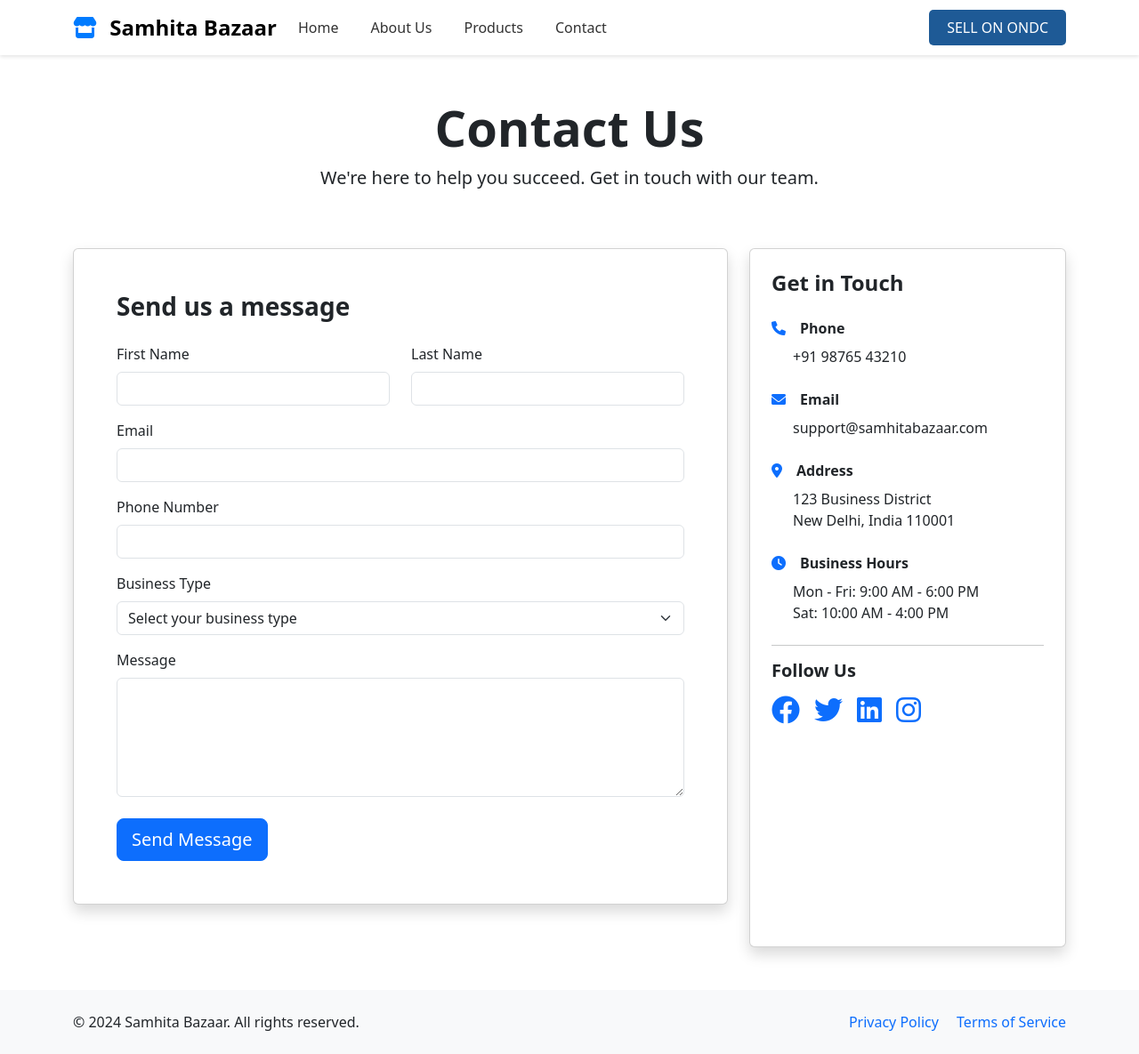
After one commit to Firoz8948/newproject-demo, a Flask app: template templates/contact.html in a window 1280 px wide. The commit adds this page. Shown: the whole page at 89% size. Run offline with Flask 3, Linux system fonts and the light colour scheme; the template is opened without the code that fills it, so the values that code supplies are empty.

Commit message:
Checkpoint before follow-up message
Co-authored-by: loveumates <loveumates@gmail.com>

```diff
--- /dev/null
+++ b/templates/base.html
@@ -0,0 +1,109 @@
+<!doctype html>
+<html lang="en">
+<head>
+    <meta charset="utf-8">
+    <meta name="viewport" content="width=device-width, initial-scale=1">
+    <title>{% block title %}Samhita Bazaar{% endblock %}</title>
+    <link href="https://cdn.jsdelivr.net/npm/bootstrap@5.3.6/dist/css/bootstrap.min.css" rel="stylesheet" integrity="sha384-4Q6Gf2aSP4eDXB8Miphtr37CMZZQ5oXLH2yaXMJ2w8e2ZtHTl7GptT4jmndRuHDT" crossorigin="anonymous">
+    <link href="https://cdnjs.cloudflare.com/ajax/libs/font-awesome/6.0.0/css/all.min.css" rel="stylesheet">
+    <style>
+        .navbar-brand {
+            font-weight: 600;
+            font-size: 1.5rem;
+        }
+        .navbar-brand .brand-icon {
+            color: #007bff;
+            margin-right: 8px;
+        }
+        .sell-btn {
+            background-color: #1e5a96;
+            border: none;
+            padding: 8px 20px;
+            font-weight: 500;
+            border-radius: 5px;
+        }
+        .sell-btn:hover {
+            background-color: #164a7a;
+        }
+        .navbar-nav .nav-link {
+            font-weight: 500;
+            color: #333 !important;
+            margin-right: 20px;
+        }
+        .navbar-nav .nav-link:hover {
+            color: #007bff !important;
+        }
+        .navbar {
+            box-shadow: 0 2px 4px rgba(0,0,0,0.1);
+        }
+    </style>
+    {% block extra_css %}{% endblock %}
+</head>
+<body>
+    <!-- Global Header -->
+    <nav class="navbar navbar-expand-lg navbar-light bg-white">
+        <div class="container">
+            <!-- Brand Logo -->
+            <a class="navbar-brand" href="{{ url_for('home') }}">
+                <i class="fas fa-store brand-icon"></i>
+                Samhita Bazaar
+            </a>
+
+            <!-- Mobile Toggle -->
+            <button class="navbar-toggler" type="button" data-bs-toggle="collapse" data-bs-target="#navbarNav" aria-controls="navbarNav" aria-expanded="false" aria-label="Toggle navigation">
+                <span class="navbar-toggler-icon"></span>
+            </button>
+
+            <!-- Navigation Links -->
+            <div class="collapse navbar-collapse" id="navbarNav">
+                <ul class="navbar-nav me-auto">
+                    <li class="nav-item">
+                        <a class="nav-link" href="{{ url_for('home') }}">Home</a>
+                    </li>
+                    <li class="nav-item">
+                        <a class="nav-link" href="#about">About Us</a>
+                    </li>
+                    <li class="nav-item">
+                        <a class="nav-link" href="#products">Products</a>
+                    </li>
+                    <li class="nav-item">
+                        <a class="nav-link" href="{{ url_for('contact') }}">Contact</a>
+                    </li>
+                </ul>
+
+                <!-- Right side button -->
+                <div class="d-flex">
+                    <a href="#sell" class="btn btn-primary sell-btn">
+                        SELL ON ONDC
+                    </a>
+                </div>
+            </div>
+        </div>
+    </nav>
+
+    <!-- Main Content -->
+    <main>
+        {% block content %}{% endblock %}
+    </main>
+
+    <!-- Global Footer (Optional) -->
+    {% block footer %}
+    <footer class="bg-light py-4 mt-5">
+        <div class="container">
+            <div class="row">
+                <div class="col-md-6">
+                    <p class="mb-0">&copy; 2024 Samhita Bazaar. All rights reserved.</p>
+                </div>
+                <div class="col-md-6 text-end">
+                    <a href="#" class="text-decoration-none me-3">Privacy Policy</a>
+                    <a href="#" class="text-decoration-none">Terms of Service</a>
+                </div>
+            </div>
+        </div>
+    </footer>
+    {% endblock %}
+
+    <script src="https://cdn.jsdelivr.net/npm/bootstrap@5.3.6/dist/js/bootstrap.bundle.min.js" integrity="sha384-j1CDi7MgGQ12Z7Qab0qlWCBs3O5lYBJgULYWPgW7vBLVJmfr3FsJ3T6pVp+3t4o" crossorigin="anonymous"></script>
+    {% block extra_js %}{% endblock %}
+</body>
+</html>
--- /dev/null
+++ b/templates/contact.html
@@ -0,0 +1,115 @@
+{% extends "base.html" %}
+
+{% block title %}Contact Us - Samhita Bazaar{% endblock %}
+
+{% block content %}
+<div class="container mt-5">
+    <!-- Contact Hero Section -->
+    <div class="row">
+        <div class="col-12 text-center mb-5">
+            <h1 class="display-4 fw-bold">Contact Us</h1>
+            <p class="lead">We're here to help you succeed. Get in touch with our team.</p>
+        </div>
+    </div>
+
+    <!-- Contact Form and Info -->
+    <div class="row">
+        <div class="col-md-8 mb-5">
+            <div class="card shadow">
+                <div class="card-body p-5">
+                    <h3 class="fw-bold mb-4">Send us a message</h3>
+                    <form>
+                        <div class="row">
+                            <div class="col-md-6 mb-3">
+                                <label for="firstName" class="form-label">First Name</label>
+                                <input type="text" class="form-control" id="firstName" required>
+                            </div>
+                            <div class="col-md-6 mb-3">
+                                <label for="lastName" class="form-label">Last Name</label>
+                                <input type="text" class="form-control" id="lastName" required>
+                            </div>
+                        </div>
+                        <div class="mb-3">
+                            <label for="email" class="form-label">Email</label>
+                            <input type="email" class="form-control" id="email" required>
+                        </div>
+                        <div class="mb-3">
+                            <label for="phone" class="form-label">Phone Number</label>
+                            <input type="tel" class="form-control" id="phone">
+                        </div>
+                        <div class="mb-3">
+                            <label for="businessType" class="form-label">Business Type</label>
+                            <select class="form-select" id="businessType">
+                                <option value="">Select your business type</option>
+                                <option value="retail">Retail</option>
+                                <option value="wholesale">Wholesale</option>
+                                <option value="manufacturing">Manufacturing</option>
+                                <option value="services">Services</option>
+                                <option value="other">Other</option>
+                            </select>
+                        </div>
+                        <div class="mb-4">
+                            <label for="message" class="form-label">Message</label>
+                            <textarea class="form-control" id="message" rows="5" required></textarea>
+                        </div>
+                        <button type="submit" class="btn btn-primary btn-lg">Send Message</button>
+                    </form>
+                </div>
+            </div>
+        </div>
+
+        <div class="col-md-4">
+            <div class="card shadow h-100">
+                <div class="card-body p-4">
+                    <h4 class="fw-bold mb-4">Get in Touch</h4>
+
+                    <div class="mb-4">
+                        <div class="d-flex align-items-center mb-2">
+                            <i class="fas fa-phone text-primary me-3"></i>
+                            <strong>Phone</strong>
+                        </div>
+                        <p class="ms-4 mb-0">+91 98765 43210</p>
+                    </div>
+
+                    <div class="mb-4">
+                        <div class="d-flex align-items-center mb-2">
+                            <i class="fas fa-envelope text-primary me-3"></i>
+                            <strong>Email</strong>
+                        </div>
+                        <p class="ms-4 mb-0">support@samhitabazaar.com</p>
+                    </div>
+
+                    <div class="mb-4">
+                        <div class="d-flex align-items-center mb-2">
+                            <i class="fas fa-map-marker-alt text-primary me-3"></i>
+                            <strong>Address</strong>
+                        </div>
+                        <p class="ms-4 mb-0">123 Business District<br>New Delhi, India 110001</p>
+                    </div>
+
+                    <div class="mb-4">
+                        <div class="d-flex align-items-center mb-2">
+                            <i class="fas fa-clock text-primary me-3"></i>
+                            <strong>Business Hours</strong>
+                        </div>
+                        <p class="ms-4 mb-0">
+                            Mon - Fri: 9:00 AM - 6:00 PM<br>
+                            Sat: 10:00 AM - 4:00 PM
+                        </p>
+                    </div>
+
+                    <hr>
+
+                    <h5 class="fw-bold mb-3">Follow Us</h5>
+                    <div class="d-flex gap-3">
+                        <a href="#" class="text-primary"><i class="fab fa-facebook fa-2x"></i></a>
+                        <a href="#" class="text-primary"><i class="fab fa-twitter fa-2x"></i></a>
+                        <a href="#" class="text-primary"><i class="fab fa-linkedin fa-2x"></i></a>
+                        <a href="#" class="text-primary"><i class="fab fa-instagram fa-2x"></i></a>
+                    </div>
+                </div>
+            </div>
+        </div>
+    </div>
+</div>
+{% endblock %}
```
Also changed, not shown: templates/about.html (added, +75 -0 lines), templates/index.html (+61 -13 lines).
